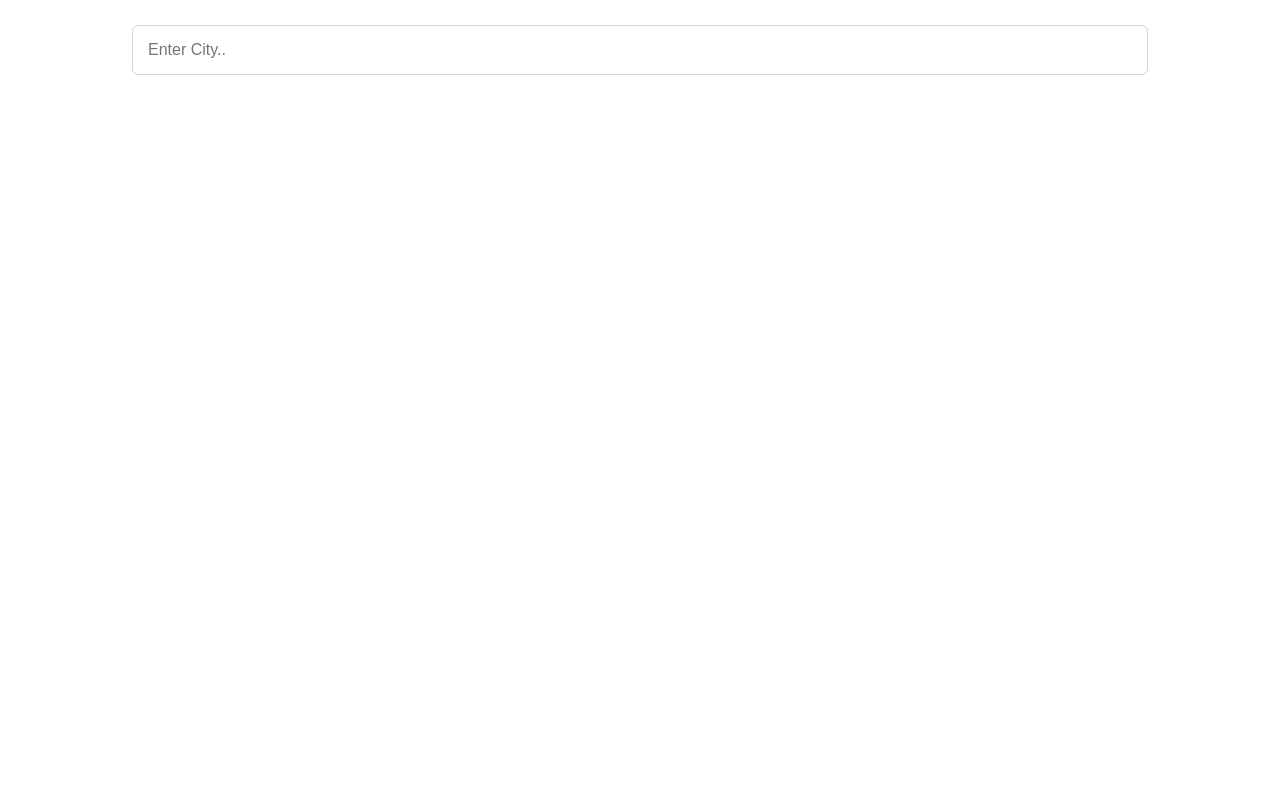
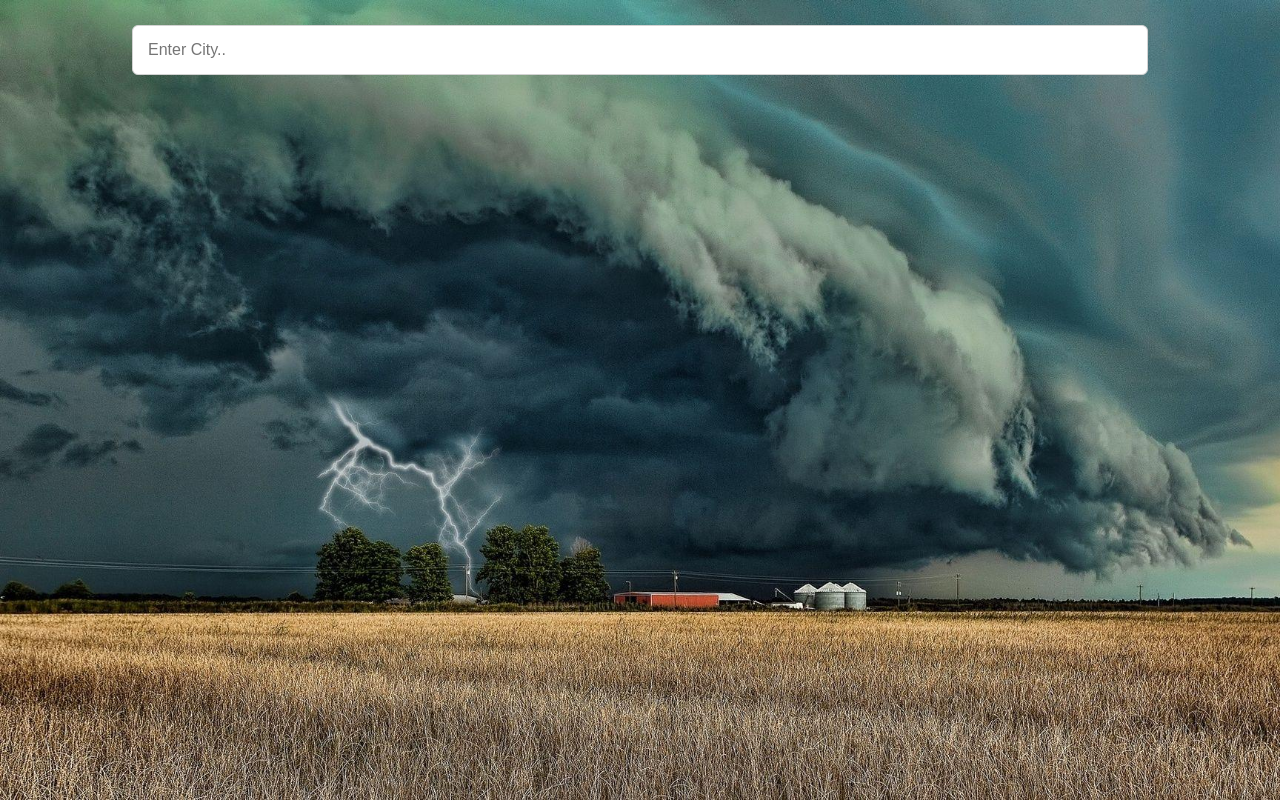
Before and after one commit to Tarek994/React-weather2, a React (Create React App) app: page / in a window 1280 px wide. Built offline with nearby package versions, Linux system fonts and the light colour scheme.

Commit message:
style(body): add a background to the body of the app

```diff
--- a/src/App.css
+++ b/src/App.css
@@ -7,6 +7,8 @@
 }
 
 .container:before{
+  background: url("./assets2/2942765.jpeg" );
+  background-size: cover;
   content: '';
   position: absolute;
   width: 100%;
```
